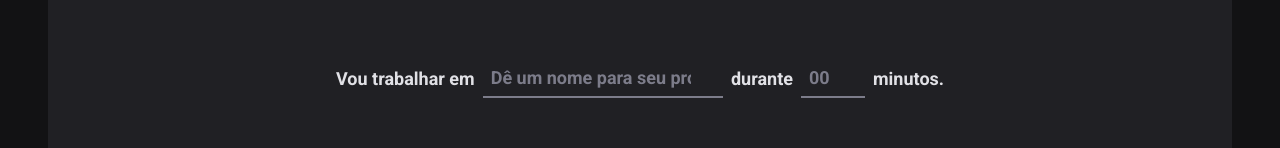
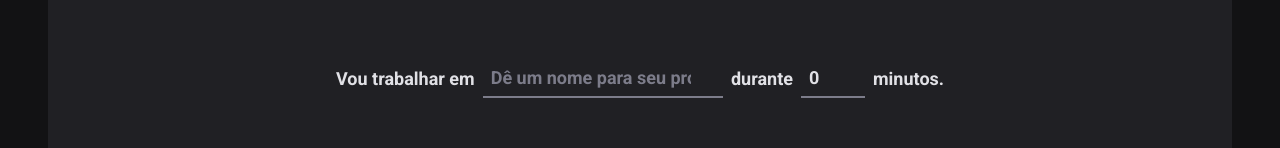
Before and after one commit to pedrokpdo/ignite-timer, a React (Vite) app: page / in a window 1280 px wide. Shown: the part 166-314 px from the top of the page. Built offline with nearby package versions, Linux system fonts and the light colour scheme.

Commit message:
typescript no formulário

```diff
--- a/src/pages/Home/index.tsx
+++ b/src/pages/Home/index.tsx
@@ -1,5 +1,4 @@
 import { Play } from "phosphor-react";
-import { useState } from "react";
 import { CountDownContainer, FormContainer, HomeContainer, MinutesAmountInput, Separator, StartCountdownButton, TaskInput } from "./styles";
 import { useForm } from 'react-hook-form'
 import { zodResolver } from '@hookform/resolvers/zod'
@@ -10,13 +9,20 @@
   minutesAmount: zod.number().min(5, 'O ciclo precisa ser no minimo 5 minutos').max(60, 'O ciclo precisa ser de no maximo 60 minutos')
 })
 
+
+type NewCycleFormData = zod.infer<typeof newCycleFormValidationSchema>
+
 export function Home() {
 
-  const { register, handleSubmit, watch } = useForm({
+  const { register, handleSubmit, watch } = useForm<NewCycleFormData>({
     resolver: zodResolver(newCycleFormValidationSchema),
+    defaultValues: {
+      task: '',
+      minutesAmount: 0
+    }
   })
 
-  function handleCreateNewCycle(data: any) {
+  function handleCreateNewCycle(data: NewCycleFormData) {
     console.log(data);
 
   }
```
